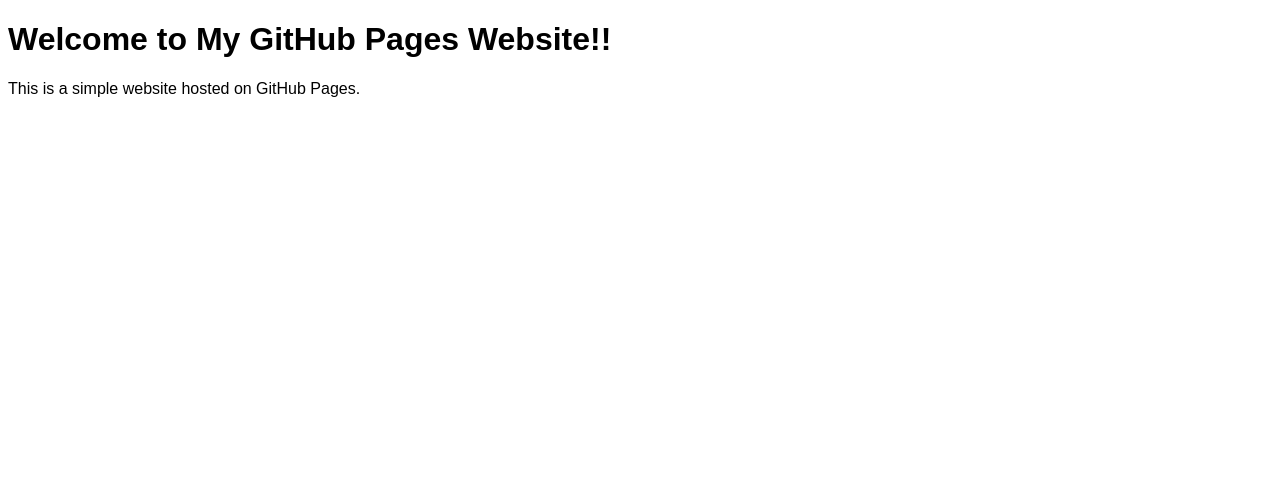
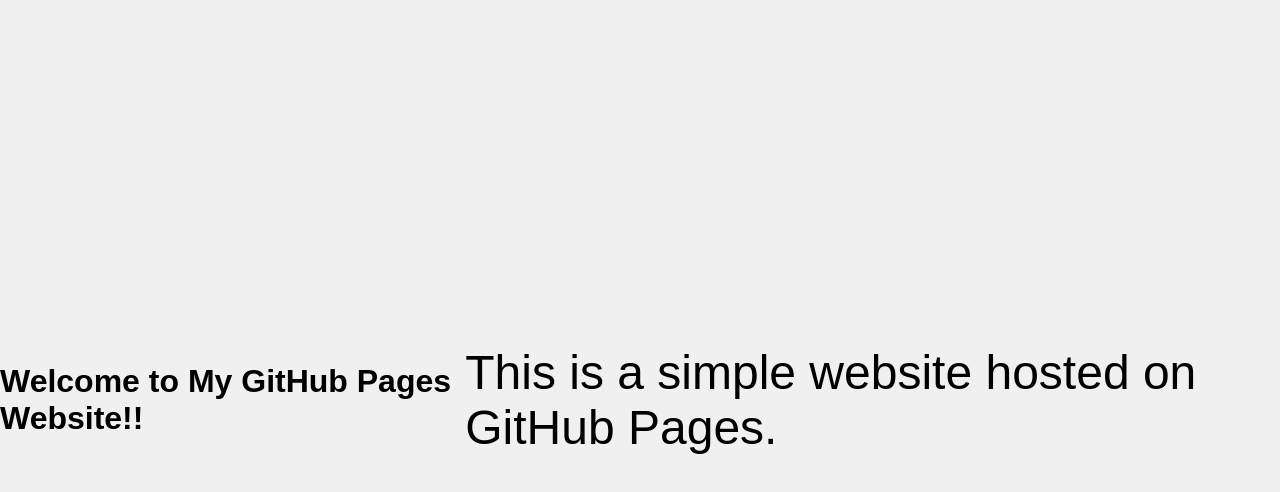
Before and after one commit to NiklasZinngrebe/ertle, a plain HTML site: page index.html in a window 1280 px wide. Drawn offline with Linux system fonts and the light colour scheme; a web font is replaced by a local one.

Commit message:
Update style.css

```diff
--- a/style.css
+++ b/style.css
@@ -5,6 +5,29 @@
     font-style: normal;
 }
 
+/* Reset default margin and padding */
+* {
+    margin: 0;
+    padding: 0;
+    box-sizing: border-box;
+}
+
+/* Make the body fill the entire viewport */
 body {
+    height: 100vh;
+    display: flex;
+    justify-content: center;
+    align-items: center;
     font-family: 'MyCustomFont', sans-serif;
+    background-color: #f0f0f0; /* Optional: for better visibility */
 }
+
+/* Container for the text */
+.container {
+    text-align: center;
+}
+
+p {
+    font-size: 48px; /* Adjust text size as needed */
+    margin: 10px 0;  /* Add some spacing between lines */
+}
```
